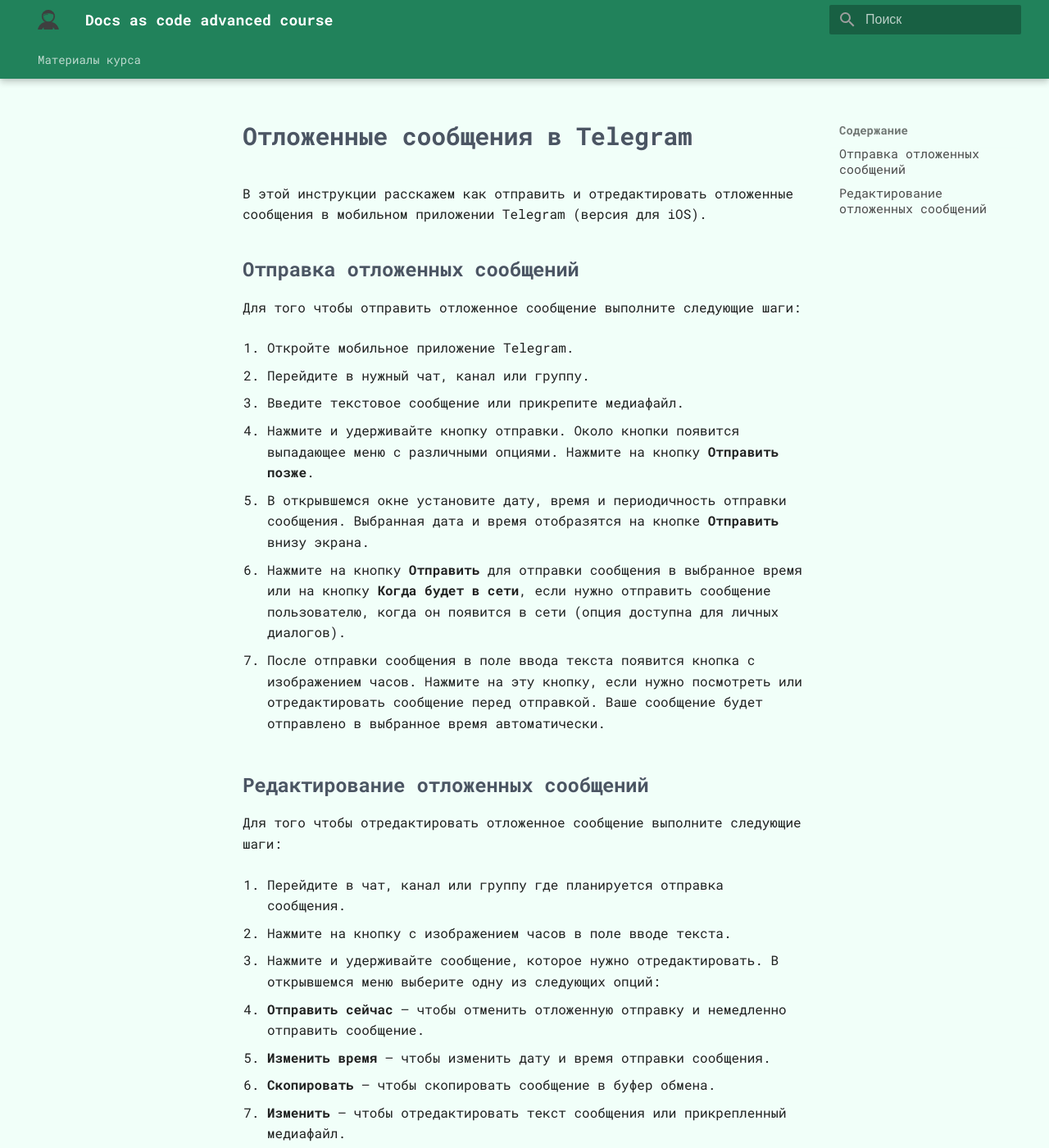
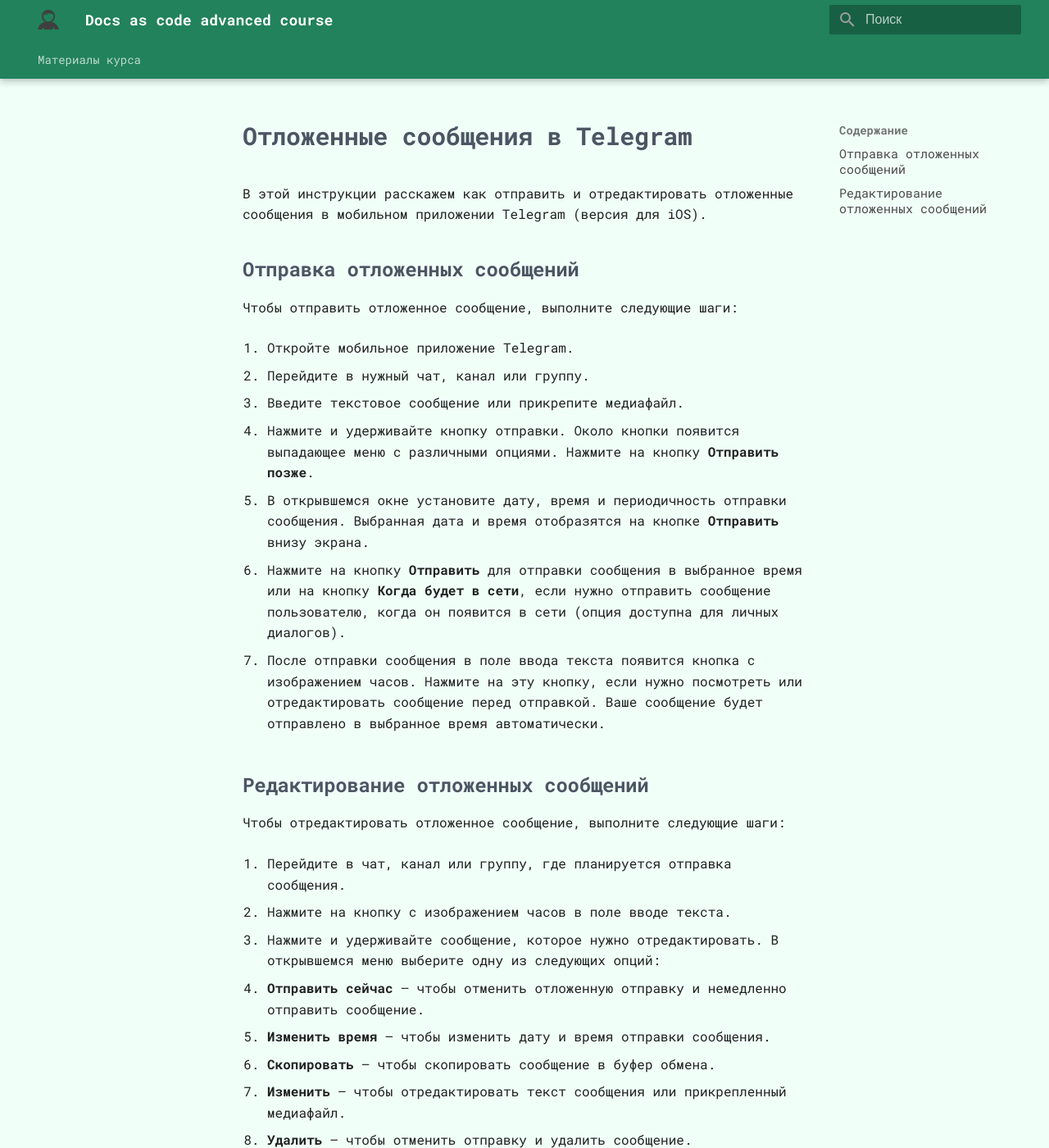
Before and after one commit to novillero/dac-adv-3, an MkDocs documentation site: the page built from docs/instructions/ninapetroch-instruction.md, in a window 1280 px wide and 1400 px high. Shown: the whole window at 82% size. Built offline with MkDocs 1.6.1 and Material for MkDocs 9.7.7, drawn with Linux system fonts in a browser that asks for light colours; some web fonts are replaced.

Commit message:
Исправлены замечания

```diff
--- a/docs/instructions/ninapetroch-instruction.md
+++ b/docs/instructions/ninapetroch-instruction.md
@@ -1,10 +1,10 @@
-# Отложенные сообщения в Telegram #
+# Отложенные сообщения в Telegram
 
 В этой инструкции расскажем как отправить и отредактировать отложенные сообщения в мобильном приложении Telegram (версия для iOS).
 
-## Отправка отложенных сообщений ##
+## Отправка отложенных сообщений
 
-Для того чтобы отправить отложенное сообщение выполните следующие шаги:
+Чтобы отправить отложенное сообщение, выполните следующие шаги:
 
 1. Откройте мобильное приложение Telegram.
 
@@ -20,18 +20,22 @@
 
 7. После отправки сообщения в поле ввода текста появится кнопка с изображением часов. Нажмите на эту кнопку, если нужно посмотреть или отредактировать сообщение перед отправкой. Ваше сообщение будет отправлено в выбранное время автоматически.
 
-## Редактирование отложенных сообщений ##
+## Редактирование отложенных сообщений
 
-Для того чтобы отредактировать отложенное сообщение выполните следующие шаги:
+Чтобы отредактировать отложенное сообщение, выполните следующие шаги:
 
-1. Перейдите в чат, канал или группу где планируется отправка сообщения.
+1. Перейдите в чат, канал или группу, где планируется отправка сообщения.
 
 2. Нажмите на кнопку с изображением часов в поле вводе текста.
 
 3. Нажмите и удерживайте сообщение, которое нужно отредактировать. В открывшемся меню выберите одну из следующих опций:
 
 * **Отправить сейчас** — чтобы отменить отложенную отправку и немедленно отправить сообщение.
+
 * **Изменить время** — чтобы изменить дату и время отправки сообщения.
+
 * **Скопировать** — чтобы скопировать сообщение в буфер обмена.
+
 * **Изменить** — чтобы отредактировать текст сообщения или прикрепленный медиафайл.
+
 * **Удалить** — чтобы отменить отправку и удалить сообщение.
```
